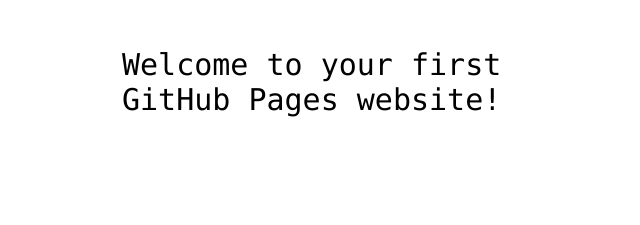
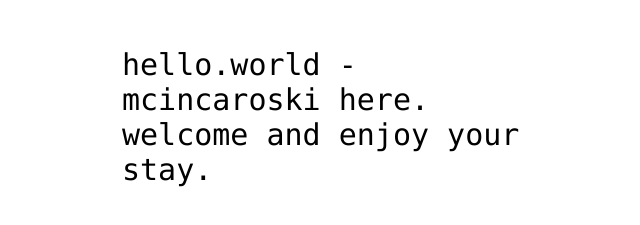
Before and after one commit to kkarl-star/hello-world, a plain HTML site: page index.html in a window 1280 px wide. Shown: the part 341-566 px from the top of the page, without its empty margins (318-958 px from the left). Drawn offline with Linux system fonts and the light colour scheme.

Commit message:
Added introduction

```diff
--- a/index.html
+++ b/index.html
@@ -12,7 +12,7 @@
 <img src="https://octodex.github.com/images/daftpunktocat-thomas.gif" id="octocat" alt="octocat-gif" />
 
 <!-- Change this code here by copy and pasting your template on line 15 -->
-<p>Welcome to your first GitHub Pages website!</p>
+<p>hello.world - mcincaroski here. welcome and enjoy your stay.</p>
 
 </body>
 </html>
```
